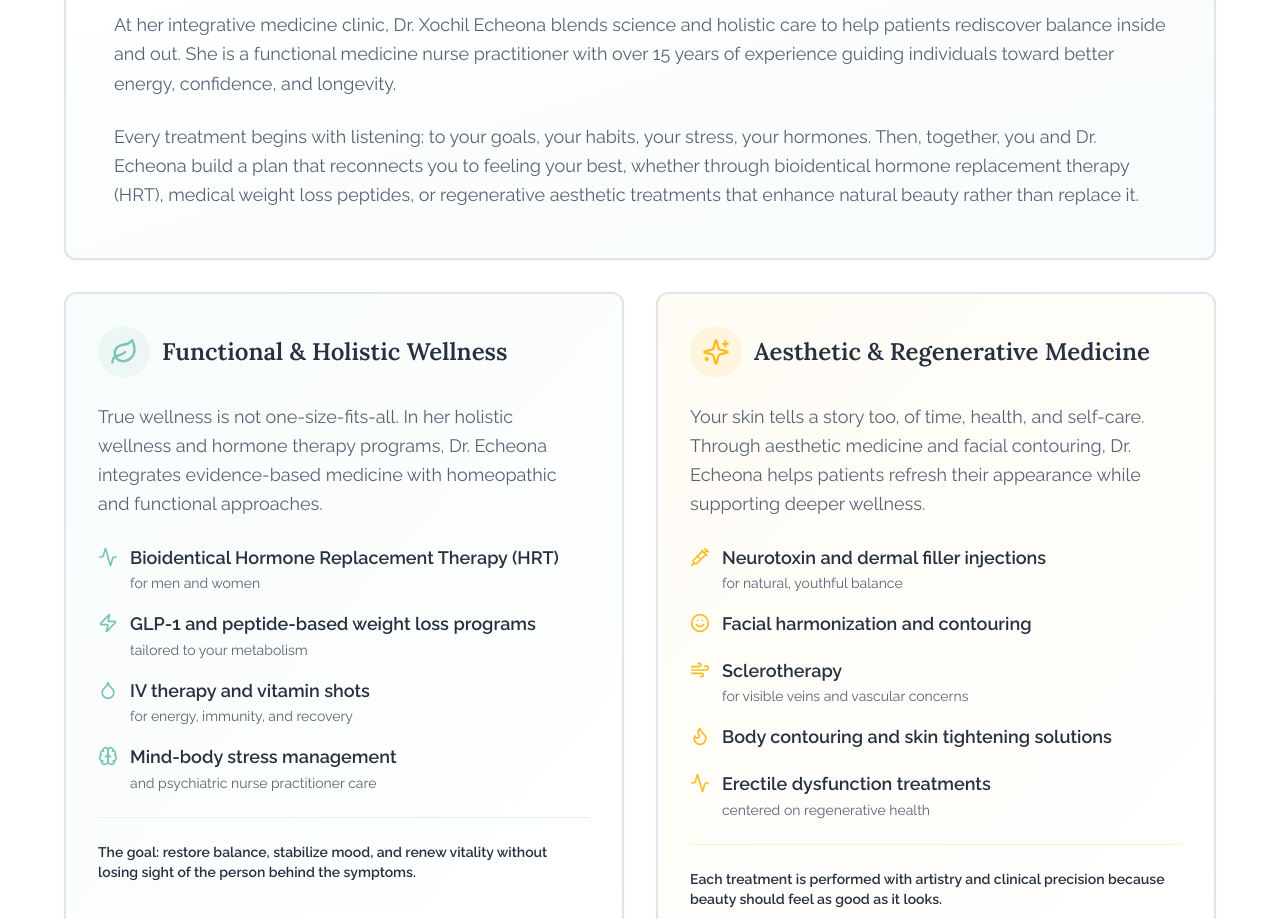
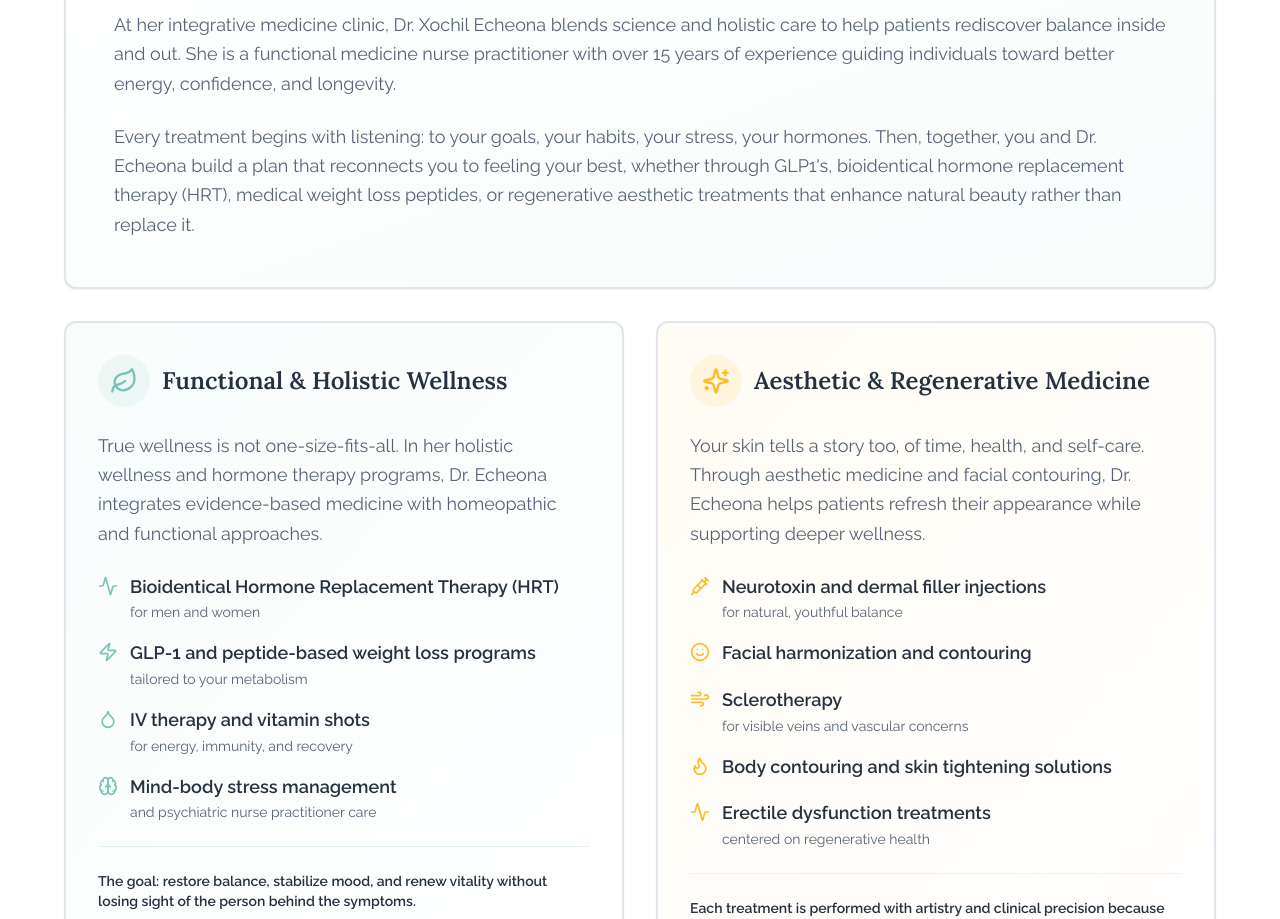
Before and after one commit to vitalitywellnessfl/vitality-preview, a React (Vite) app: page /about in a window 1280 px wide. Shown: the part 1960-2879 px from the top of the page. Built offline with nearby package versions, Linux system fonts and the light colour scheme; the HTML template or start-up script is replaced by a standard one; a web font is replaced by a local one.

Commit message:
Refactor text content

```diff
--- a/src/pages/About.tsx
+++ b/src/pages/About.tsx
@@ -156,7 +156,7 @@ export default function About() {
                     At her integrative medicine clinic, Dr. Xochil Echeona blends science and holistic care to help patients rediscover balance inside and out. She is a functional medicine nurse practitioner with over 15 years of experience guiding individuals toward better energy, confidence, and longevity.
                   </p>
                   <p className="text-muted-foreground">
-                    Every treatment begins with listening: to your goals, your habits, your stress, your hormones. Then, together, you and Dr. Echeona build a plan that reconnects you to feeling your best, whether through bioidentical hormone replacement therapy (HRT), medical weight loss peptides, or regenerative aesthetic treatments that enhance natural beauty rather than replace it.
+                    Every treatment begins with listening: to your goals, your habits, your stress, your hormones. Then, together, you and Dr. Echeona build a plan that reconnects you to feeling your best, whether through GLP1's, bioidentical hormone replacement therapy (HRT), medical weight loss peptides, or regenerative aesthetic treatments that enhance natural beauty rather than replace it.
                   </p>
                 </div>
               </CardContent>
```
